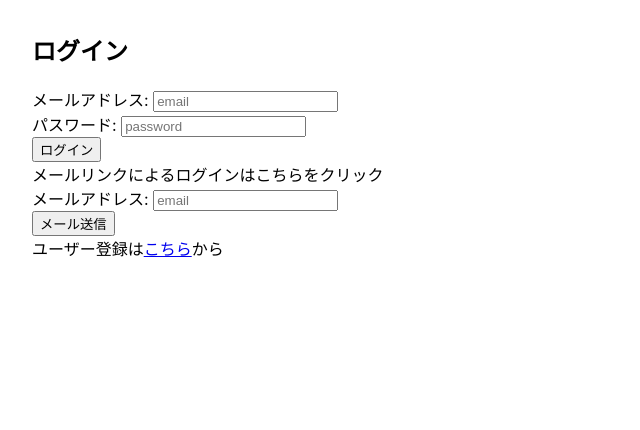
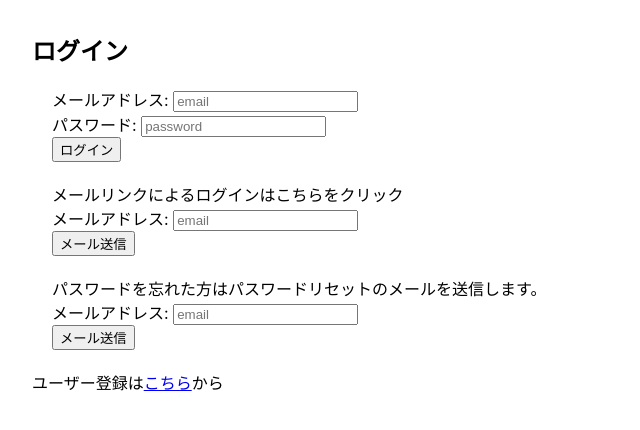
Before and after one commit to jcf04567/todo-in-firebase, a React (Create React App) app: page /login in a window 1280 px wide. Shown: the top 430 px of the page, without its empty margins (0-640 px from the left). Built offline with nearby package versions, Linux system fonts and the light colour scheme; no server answers.

Commit message:
パスワード忘れ対策追加

```diff
--- a/src/App.css
+++ b/src/App.css
@@ -2,37 +2,6 @@
   text-align: center;
 }
 
-.App-logo {
-  height: 40vmin;
-  pointer-events: none;
+form {
+  margin: 20px;
 }
-
-@media (prefers-reduced-motion: no-preference) {
-  .App-logo {
-    animation: App-logo-spin infinite 20s linear;
-  }
-}
-
-.App-header {
-  background-color: #282c34;
-  min-height: 100vh;
-  display: flex;
-  flex-direction: column;
-  align-items: center;
-  justify-content: center;
-  font-size: calc(10px + 2vmin);
-  color: white;
-}
-
-.App-link {
-  color: #61dafb;
-}
-
-@keyframes App-logo-spin {
-  from {
-    transform: rotate(0deg);
-  }
-  to {
-    transform: rotate(360deg);
-  }
-}
--- a/src/components/Login.js
+++ b/src/components/Login.js
@@ -3,6 +3,7 @@ import loginFirebase from "../service/firebase/loginFirebase";
 import sendEmailLink from "../service/firebase/sendEmailLink";
 import { isSignInWithEmailLink } from "firebase/auth";
 import { auth } from "../service/firebase/firebase";
+import submitPasswordResetEmail from "../service/firebase/submitPasswordResetEmail";
 
 const Login = () => {
   const navigate = useNavigate();
@@ -13,14 +14,13 @@ const Login = () => {
     if (!email) {
       email = window.prompt("メールアドレスを入力してください");
     }
-    // loginFirebase("mailLink", email).then((ret) => ret && navigate("/"));
     loginFirebase("mailLink", email).then((ret) => ret && (goHome = true));
   }
 
-  const handleSubmit = (e) => {
+  const handleLogin = (e) => {
     e.preventDefault();
-    const [email, password] = e.target.elements;
-    loginFirebase("email", email.value, password.value).then(
+    const [loginEmail, loginPassword] = e.target.elements;
+    loginFirebase("email", loginEmail.value, loginPassword.value).then(
       (ret) => ret && navigate("/")
     );
   };
@@ -32,6 +32,12 @@ const Login = () => {
     sendEmailLink(emailLink.value);
   };
 
+  const handlePasswordRest = (e) => {
+    e.preventDefault();
+    const [resetEmail] = e.target.elements;
+    submitPasswordResetEmail(resetEmail.value);
+  };
+
   return (
     <>
       {goHome ? (
@@ -39,7 +45,7 @@ const Login = () => {
       ) : (
         <div>
           <h2>ログイン</h2>
-          <form onSubmit={handleSubmit}>
+          <form onSubmit={handleLogin}>
             <div>
               <label htmlFor="email">メールアドレス: </label>
               <input type="email" id="email" name="email" placeholder="email" />
@@ -70,6 +76,19 @@ const Login = () => {
             </div>
             <button>メール送信</button>
           </form>
+          <form onSubmit={handlePasswordRest}>
+            パスワードを忘れた方はパスワードリセットのメールを送信します。
+            <div>
+              <label htmlFor="passwordRest">メールアドレス: </label>
+              <input
+                type="email"
+                id="passwordRest"
+                name="passwordRest"
+                placeholder="email"
+              />
+            </div>
+            <button>メール送信</button>
+          </form>
           <div>
             ユーザー登録は<Link to={"/signup"}>こちら</Link>から
           </div>
--- a/src/service/firebase/sendEmailLink.js
+++ b/src/service/firebase/sendEmailLink.js
@@ -7,10 +7,10 @@ import { auth } from "./firebase";
 const sendEmailLink = async (email) => {
 
 
-  const REDIRECT_URL = process.env.REACT_APP_REDIRECT_URL;
+  const REDIRECT_URL_LOGIN = process.env.REACT_APP_REDIRECT_URL_LOGIN;
 
   const actionCodeSettings = {
-    url: REDIRECT_URL,
+    url: REDIRECT_URL_LOGIN,
     handleCodeInApp: true,
   }
 
--- /dev/null
+++ b/src/service/firebase/submitPasswordResetEmail.js
@@ -0,0 +1,25 @@
+import { sendPasswordResetEmail } from "firebase/auth";
+import { issueMsg } from "../common/issueMsg";
+import { auth } from "./firebase";
+
+
+const submitPasswordResetEmail = async (email) => {
+  const actionCodeSettings = {
+    // パスワード再設定後のリダイレクト URL
+    url: process.env.REACT_APP_REDIRECT_URL_LOGIN,
+    handleCodeInApp: false,
+  }
+  try{
+    await sendPasswordResetEmail(auth,email,actionCodeSettings);
+    issueMsg(`${email}にパスワードリセットのためのメールを送信しました。`);
+  } catch(error){
+    console.log(error.code);
+    console.log(error);
+    issueMsg('パスワードリセットのメール送信に失敗しました。', error.code);
+  }
+
+
+
+}
+
+export default submitPasswordResetEmail;
--- a/src/service/temp.js
+++ /dev/null
@@ -1,6 +0,0 @@
-import sendEmailLink from "./firebase/sendEmailLink";
-
-const a = () => {
-
-}
-export default a;
```
